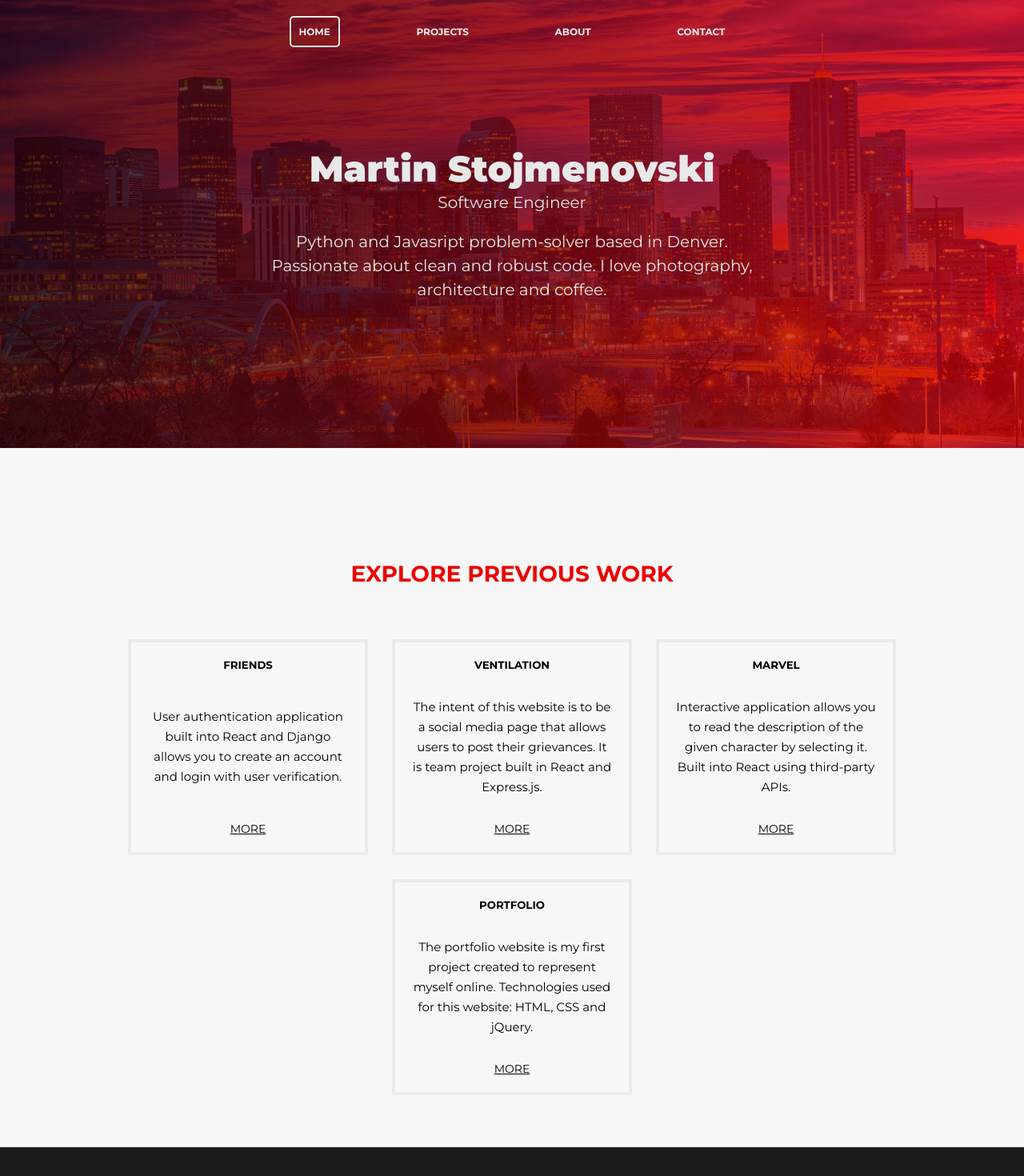
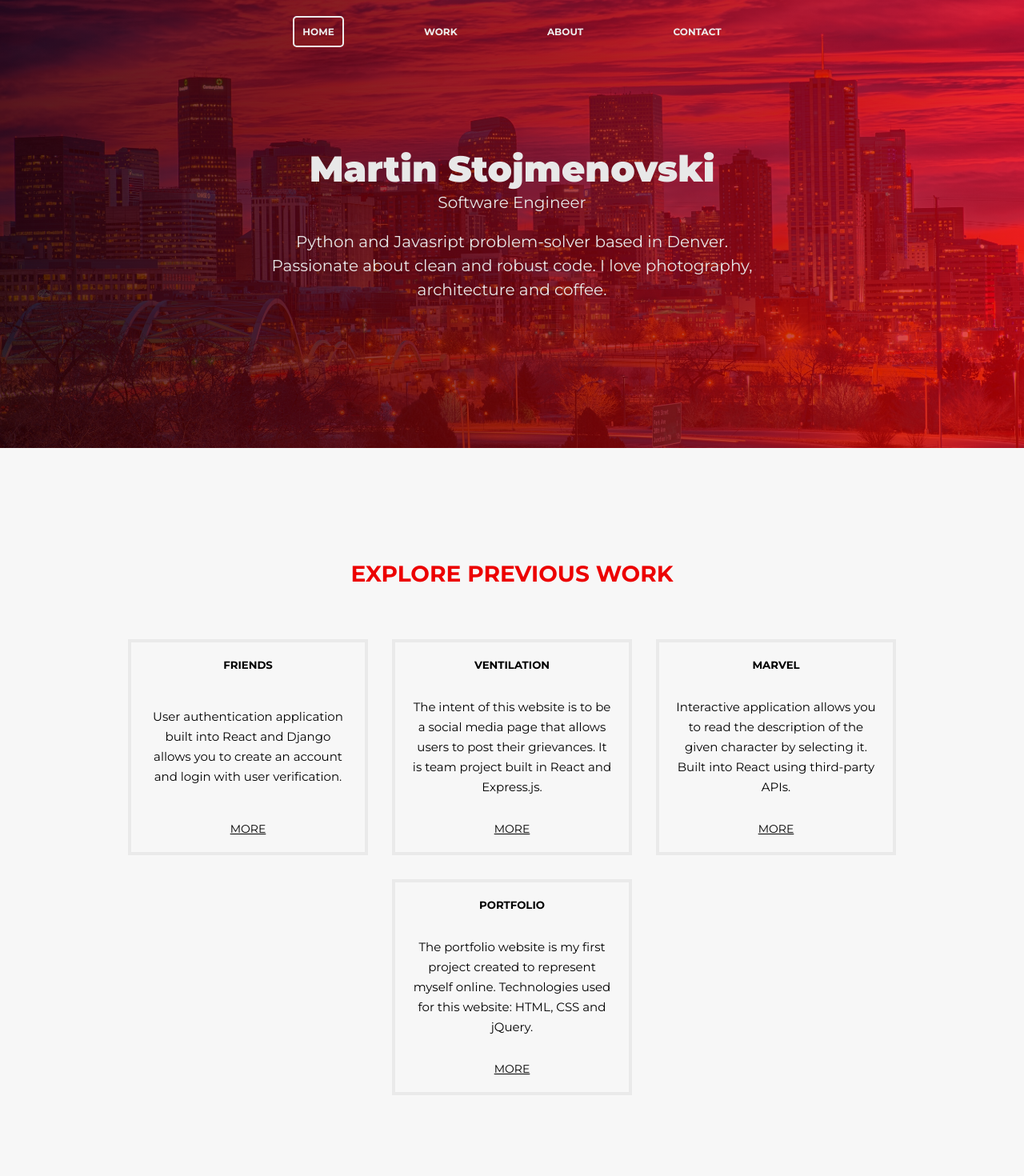
Before and after one commit to martinstojmenovski/Portfolio, a React (Create React App) app: page / in a window 1280 px wide. Shown: the top 1470 px of the page at 80% size. Built offline with nearby package versions, Linux system fonts and the light colour scheme.

Commit message:
Fixed bugs.

```diff
--- a/src/Components/Navbar.js
+++ b/src/Components/Navbar.js
@@ -30,7 +30,7 @@ function Navbar() {
         sections.forEach(section => {
             const sectionTop = section.offsetTop
             // const sectionHeight = section.clientHeight
-            if (window.scrollY >= sectionTop) {
+            if (window.scrollY + 300 >= sectionTop) {
                 current = section.getAttribute('class')
             }
         })
@@ -103,7 +103,7 @@ function Navbar() {
     const ulHolder = (
         <ul>
             <li className={classNames(blur ? 'active' : '', 'HOME border')} onClick={() => scrollToSection(home)} >HOME</li>
-            <li className={classNames(blur ? 'active' : '', 'PROJECT')} onClick={() => scrollToSection(project)} >PROJECTS</li>
+            <li className={classNames(blur ? 'active' : '', 'PROJECT')} onClick={() => scrollToSection(project)} >WORK</li>
             <li className={classNames(blur ? 'active' : '', 'ABOUT')} onClick={() => scrollToSection(about)} >ABOUT</li>
             <li className={classNames(blur ? 'active' : '', 'CONTACT')} onClick={() => scrollToSection(skills)} >CONTACT</li>
         </ul>
--- a/src/Components/Project.js
+++ b/src/Components/Project.js
@@ -7,7 +7,7 @@ function Project({ project, projectsText }) {
   // useState declared to change index of an array slider.
   const [currentIndex, setCurrentIndex] = useState(0)
 
-  console.log(images)
+
   // function to change previous index of the slider.
   const goToPrevious = () => {
     const isFirstSlide = currentIndex === 0
@@ -44,7 +44,7 @@ function Project({ project, projectsText }) {
       <h1>EXPLORE PREVIOUS WORK</h1>
 
       <div className='projects'>
-        {images.map((image => image))}
+        {images.map(((image, index) => <div key={index}>{image}</div>))}
       </div>
 
       <div className="image-slider">
--- a/src/Components/project.css
+++ b/src/Components/project.css
@@ -3,7 +3,7 @@
 }
 .projects {
   max-width: 80%;
-  padding: 50px 10px;
+  padding: 50px 0 150px 0;
   margin: auto;
   display: flex;
   flex-wrap: wrap;
@@ -98,7 +98,7 @@
   display: none;
   flex-direction: row;
   justify-content: center;
-  padding: 50px 0;
+  padding: 50px 0 150px 0;
 }
 .left-arrow {
   position: relative;
@@ -140,6 +140,7 @@
   display: flex;
   justify-content: center;
   position: relative;
+
 }
 
 .dots {
```
